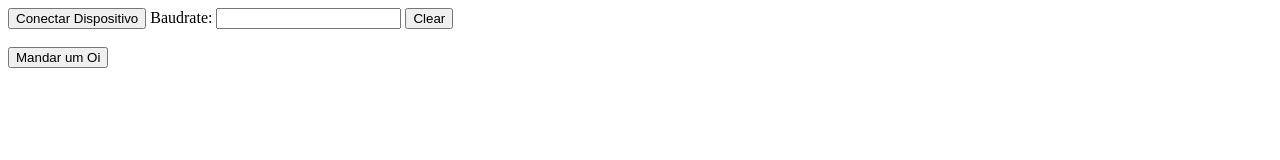
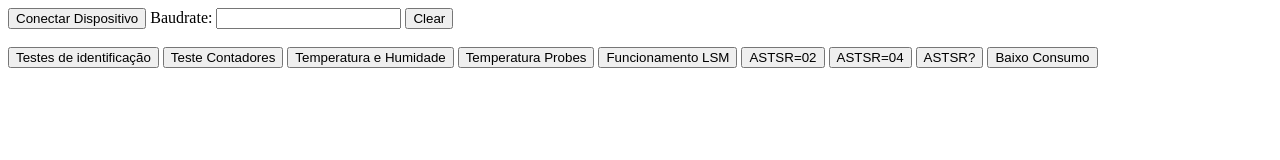
Before and after one commit to danielguasti/Ferramenta-2.0, a plain HTML site: page index.html in a window 1280 px wide. Drawn offline with Linux system fonts and the light colour scheme.

Commit message:
primeiros avanços

```diff
--- a/index.html
+++ b/index.html
@@ -36,7 +36,18 @@
 
     <br />
     <br />
-    <button id="olá">Mandar um Oi</button>
+
+    <button onclick="sendSerialLine(testes[0]);">
+      Testes de identificação
+    </button>
+    <button onclick="sendSerialLine(testes[3]);">Teste Contadores</button>
+    <button onclick="sendSerialLine(testes[4]);">Temperatura e Humidade</button>
+    <button onclick="sendSerialLine(testes[5]);">Temperatura Probes</button>
+    <button onclick="sendSerialLine(testes[6]);">Funcionamento LSM</button>
+    <button onclick="sendSerialLine(testes[7]);">ASTSR=02</button>
+    <button onclick="sendSerialLine(testes[8]);">ASTSR=04</button>
+    <button onclick="sendSerialLine(testes[9]);">ASTSR?</button>
+    <button onclick="sendSerialLine(testes[10]);">Baixo Consumo</button>
 
     <br />
     <br />
--- a/index.js
+++ b/index.js
@@ -1,26 +1,48 @@
 var port, textEncoder, writableStreamClosed, writer;
+var testes = [
+  "AT???",
+  "ATSI?",
+  "ATSP?",
+  "ATCT?",
+  "ATIT?",
+  "ATPT?",
+  "ATLM?",
+  "ATSR=02",
+  "ATSR=04",
+  "ATSR?",
+  "ATLP!",
+];
 
 async function connectSerial() {
   try {
     // Escolher e conectar na porta serial escolhida
     port = await navigator.serial.requestPort();
     await port.open({ baudRate: document.getElementById("baud").value });
-    let settings = {};
 
     textEncoder = new TextEncoderStream();
     writableStreamClosed = textEncoder.readable.pipeTo(port.writable);
     writer = textEncoder.writable.getWriter();
-    await listenToPort();
+    console.log("deu certo!");
   } catch (e) {
-    alert(e);
+    console.log(e);
   }
+  await listenToPort();
 }
 
-async function sendSerialLine() {
-  dataToSend = "olá" + "\n" + "\r";
-  appendToTerminal("> " + dataToSend);
-  await writer.write(dataToSend);
-  if (dataToSend.trim().startsWith("\x03")) echo(false);
+async function sendSerialLine(dado) {
+  if (dado == testes[0]) {
+    for (var i = 0; i < 3; i++) {
+      dataToSend = testes[i] + "\n" + "\r";
+      appendToTerminal("> " + dataToSend);
+      await writer.write(dataToSend);
+      if (dataToSend.trim().startsWith("\x03")) echo(false);
+    }
+  } else {
+    dataToSend = dado + "\n" + "\r";
+    appendToTerminal("> " + dataToSend);
+    await writer.write(dataToSend);
+    if (dataToSend.trim().startsWith("\x03")) echo(false);
+  }
 }
 
 async function listenToPort() {
@@ -39,6 +61,7 @@ async function listenToPort() {
     }
     // Valor
     appendToTerminal(value);
+    console.log(value);
   }
 }
 
```
